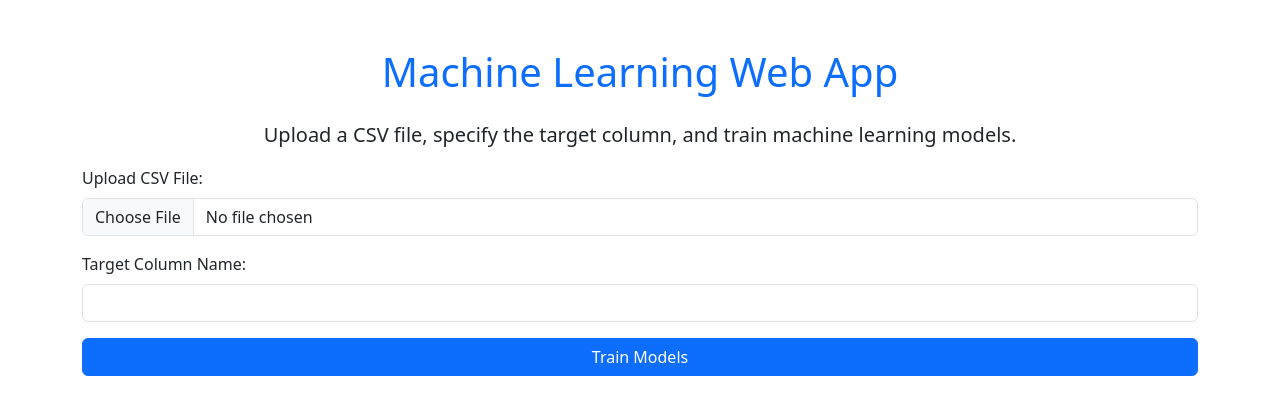
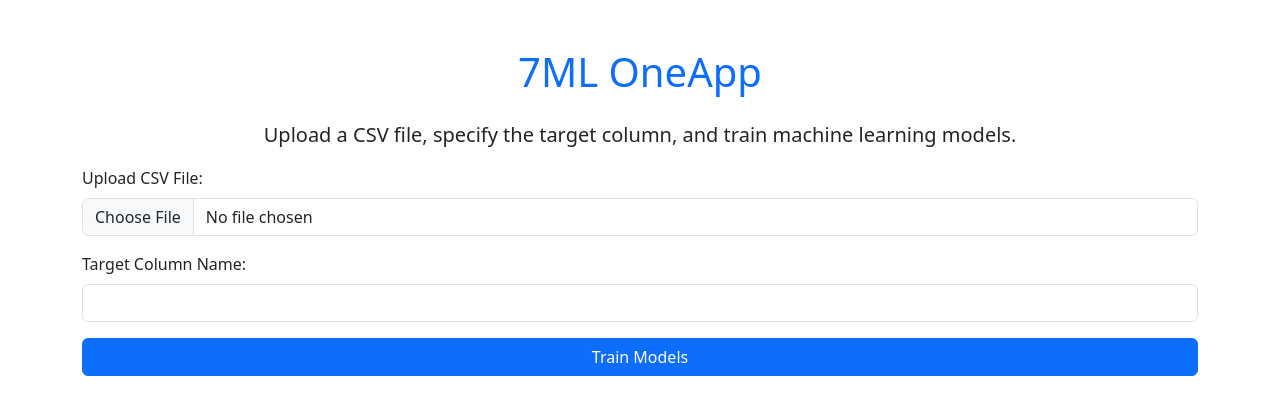
Before and after one commit to aimanleap/7ML-OneApp, a Flask app: page / in a window 1280 px wide. Shown: the top 420 px of the page. Run offline with Flask 3, Linux system fonts and the light colour scheme.

Commit message:
Update index.html

```diff
--- a/templates/index.html
+++ b/templates/index.html
@@ -13,7 +13,7 @@
 </head>
 <body>
     <div class="container mt-5">
-        <h1 class="text-center text-primary mb-4">Machine Learning Web App</h1>
+        <h1 class="text-center text-primary mb-4"> 7ML OneApp </h1>
         <p class="lead text-center">Upload a CSV file, specify the target column, and train machine learning models.</p>
 
         <!-- File Upload Form -->
```
